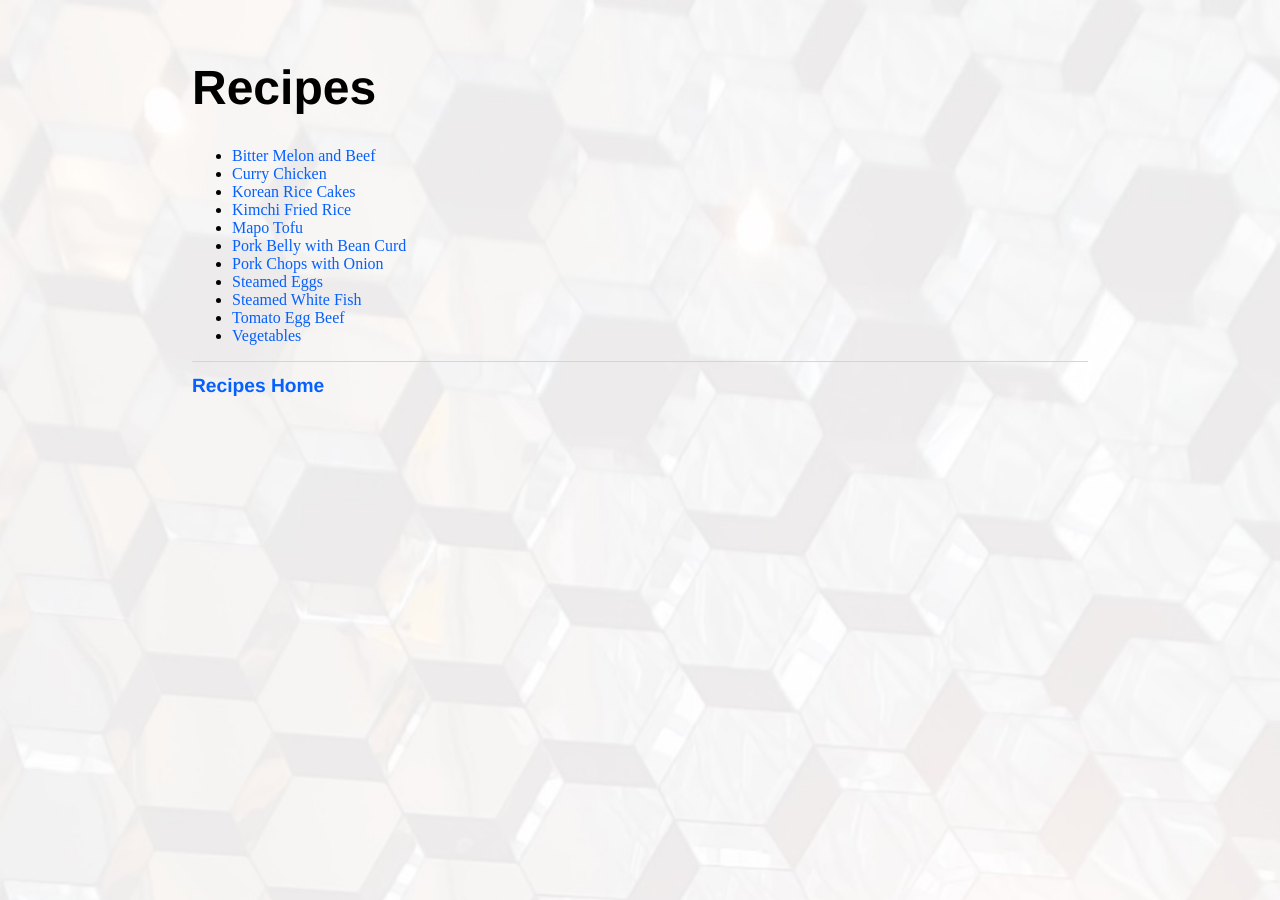
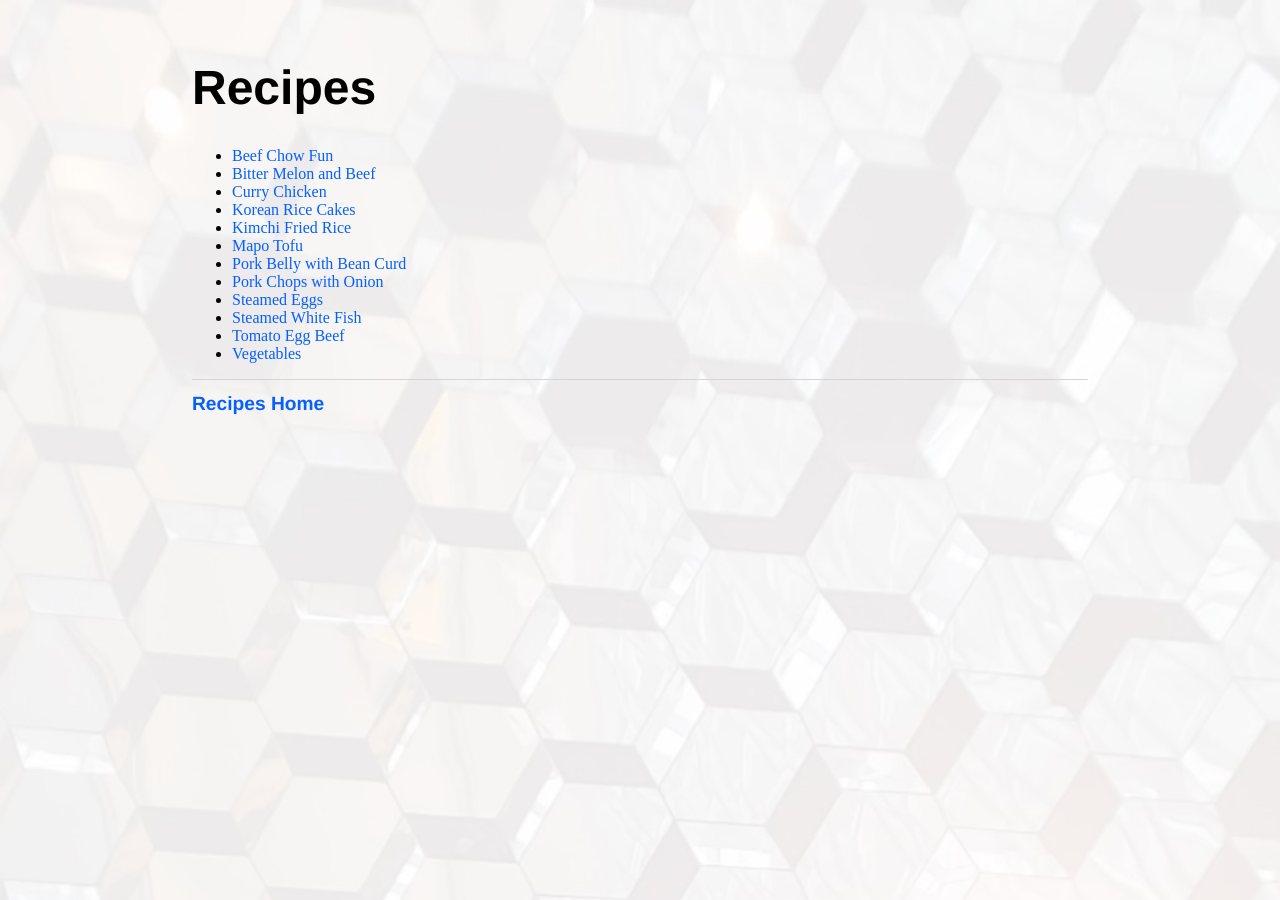
Before and after one commit to superjeffreyc/superjeffreyc.github.io, a Jekyll site: the page built from recipes/index.html, in a window 1280 px wide. Built offline with Jekyll 4.4.1, drawn with Linux system fonts in a browser that asks for light colours.

Commit message:
Update index.html

```diff
--- a/recipes/index.html
+++ b/recipes/index.html
@@ -7,6 +7,7 @@
 <h1>Recipes</h1>
 
 <ul>
+<li><a href="https://superjeffreyc.github.io/recipes/beef_chow_fun.html">Beef Chow Fun</a></li>
 <li><a href="https://superjeffreyc.github.io/recipes/bitter_melon_and_beef.html">Bitter Melon and Beef</a></li>
 <li><a href="https://superjeffreyc.github.io/recipes/curry_chicken.html">Curry Chicken</a></li>
 <li><a href="https://superjeffreyc.github.io/recipes/korean_rice_cakes.html">Korean Rice Cakes</a></li>
```
